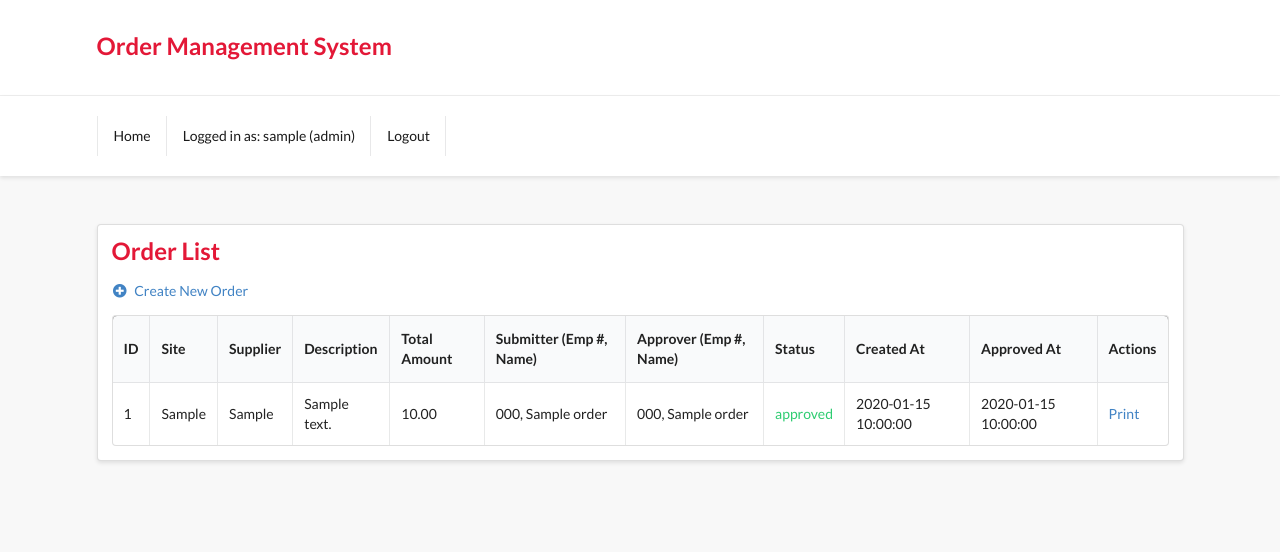
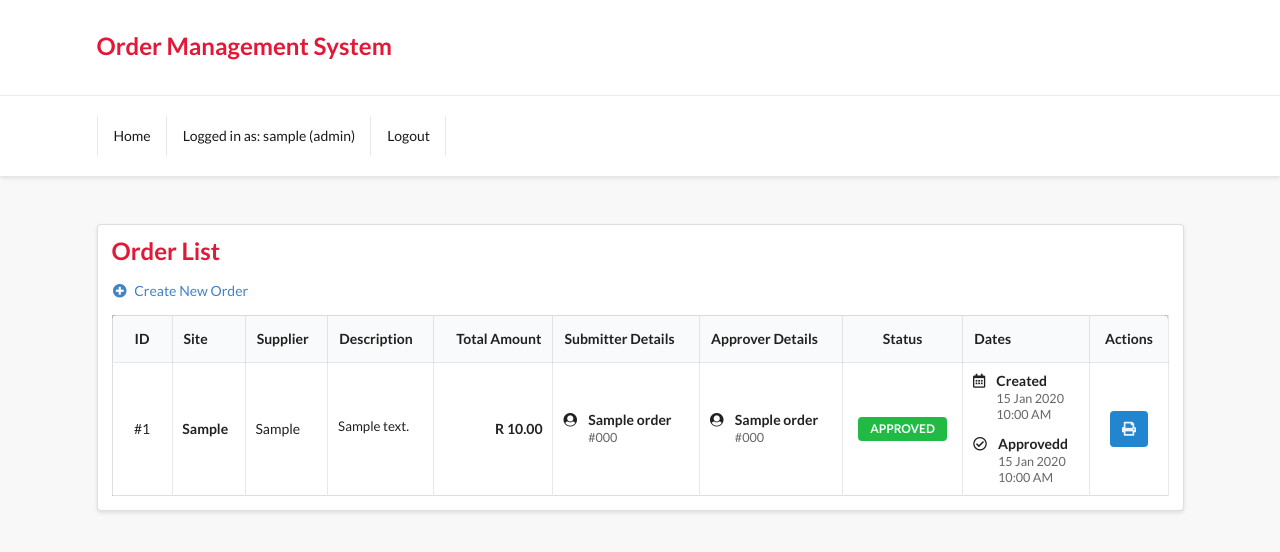
Before and after one commit to DDP88Code/order-management-system, a Flask app: page / in a window 1280 px wide. Shown: the top 552 px of the page. Run offline with Flask 3, Linux system fonts and the light colour scheme; a user stored in the database is signed in; tables that the repository leaves empty hold one stand-in row (values such as "Sample post").

Commit message:
Improve order list UI: Fix site display, enhance description formatting, and improve overall table layout

```diff
--- a/templates/index.html
+++ b/templates/index.html
@@ -11,69 +11,116 @@
     </a>
   </div>
 
-  <table class="ui celled table" style="margin-top: 1rem;">
+  <table class="ui celled structured table" style="margin-top: 1rem;">
     <thead>
       <tr style="background-color: var(--tiger-black); color: white;">
-        <th>ID</th>
+        <th class="center aligned" style="width: 60px;">ID</th>
         <th>Site</th>
         <th>Supplier</th>
         <th>Description</th>
-        <th>Total Amount</th>
-        <th>Submitter (Emp #, Name)</th>
-        <th>Approver (Emp #, Name)</th>
-        <th>Status</th>
-        <th>Created At</th>
-        <th>Approved At</th>
-        <th>Actions</th>
+        <th class="right aligned">Total Amount</th>
+        <th>Submitter Details</th>
+        <th>Approver Details</th>
+        <th class="center aligned">Status</th>
+        <th>Dates</th>
+        <th class="center aligned">Actions</th>
       </tr>
     </thead>
     <tbody>
       {% for order in orders %}
       <tr>
-        <td>{{ order.id }}</td>
-        <td>{{ order.submitter }}</td>
+        <td class="center aligned">#{{ order.id }}</td>
+        <td><strong>{{ order.site }}</strong></td>
         <td>{{ order.supplier }}</td>
-        <td style="white-space: pre-wrap;">{{ order.description }}</td>
-        <td>{{ "{:.2f}".format(order.amount) }}</td>
+        <td>
+          <div class="order-description" style="max-height: 150px; overflow-y: auto;">
+            {% for line in order.description.split('\n') %}
+              {% if line.strip() %}
+                <div class="description-line" style="margin-bottom: 0.5em;">
+                  {{ line }}
+                </div>
+              {% endif %}
+            {% endfor %}
+          </div>
+        </td>
+        <td class="right aligned">
+          <strong>R {{ "{:,.2f}".format(order.amount) }}</strong>
+        </td>
         <td>
           {% if order.submitter_emp_number and order.submitter_emp_name %}
-            {{ order.submitter_emp_number }}, {{ order.submitter_emp_name }}
+            <div class="ui list">
+              <div class="item">
+                <i class="user circle icon"></i>
+                <div class="content">
+                  <div class="header">{{ order.submitter_emp_name }}</div>
+                  <div class="description">#{{ order.submitter_emp_number }}</div>
+                </div>
+              </div>
+            </div>
           {% else %}
-            N/A
+            <em>N/A</em>
           {% endif %}
         </td>
         <td>
           {% if order.approver_emp_number and order.approver_emp_name %}
-            {{ order.approver_emp_number }}, {{ order.approver_emp_name }}
+            <div class="ui list">
+              <div class="item">
+                <i class="user circle icon"></i>
+                <div class="content">
+                  <div class="header">{{ order.approver_emp_name }}</div>
+                  <div class="description">#{{ order.approver_emp_number }}</div>
+                </div>
+              </div>
+            </div>
           {% else %}
-            N/A
+            <em>N/A</em>
+          {% endif %}
+        </td>
+        <td class="center aligned">
+          {% if order.status == 'pending' %}
+            <div class="ui yellow label">PENDING</div>
+          {% elif order.status == 'approved' %}
+            <div class="ui green label">APPROVED</div>
+          {% elif order.status == 'declined' %}
+            <div class="ui red label">DECLINED</div>
+          {% else %}
+            <div class="ui grey label">{{ order.status | upper }}</div>
           {% endif %}
         </td>
         <td>
-          {% if order.status == 'pending' %}
-            <span style="color: var(--tiger-red);">{{ order.status }}</span>
-          {% elif order.status == 'approved' %}
-            <span style="color: #2ecc71;">{{ order.status }}</span>
-          {% elif order.status == 'declined' %}
-            <span style="color: #e74c3c;">{{ order.status }}</span>
-          {% else %}
-            {{ order.status }}
-          {% endif %}
+          <div class="ui list">
+            <div class="item">
+              <i class="calendar alternate outline icon"></i>
+              <div class="content">
+                <div class="header">Created</div>
+                <div class="description">{{ order.created_at.strftime('%d %b %Y') }}<br>{{ order.created_at.strftime('%I:%M %p') }}</div>
+              </div>
+            </div>
+            {% if order.approved_at %}
+            <div class="item">
+              <i class="check circle outline icon"></i>
+              <div class="content">
+                <div class="header">{{ order.status | title }}d</div>
+                <div class="description">{{ order.approved_at.strftime('%d %b %Y') }}<br>{{ order.approved_at.strftime('%I:%M %p') }}</div>
+              </div>
+            </div>
+            {% endif %}
+          </div>
         </td>
-        <td>{{ order.created_at.strftime('%Y-%m-%d %H:%M:%S') }}</td>
-        <td>
-          {% if order.approved_at %}
-            {{ order.approved_at.strftime('%Y-%m-%d %H:%M:%S') }}
-          {% else %}
-            Not Approved
-          {% endif %}
-        </td>
-        <td>
-          {% if order.status == 'pending' and ((order.submitter_role == 'Admin' and current_user.role == 'Manager') or (order.submitter_role == 'Manager' and current_user.role == 'Admin')) %}
-            <button class="ui tiger-button approve-btn" data-order-id="{{ order.id }}">Approve</button>
-            <button class="ui tiger-button secondary decline-btn" data-order-id="{{ order.id }}">Decline</button>
-          {% endif %}
-          <a href="{{ url_for('print_order', order_id=order.id) }}" class="ui tiger-button">Print</a>
+        <td class="center aligned">
+          <div class="ui icon buttons">
+            {% if order.status == 'pending' and ((order.submitter_role == 'Admin' and current_user.role == 'Manager') or (order.submitter_role == 'Manager' and current_user.role == 'Admin')) %}
+              <button class="ui green icon button approve-btn" data-order-id="{{ order.id }}" title="Approve">
+                <i class="check icon"></i>
+              </button>
+              <button class="ui red icon button decline-btn" data-order-id="{{ order.id }}" title="Decline">
+                <i class="times icon"></i>
+              </button>
+            {% endif %}
+            <a href="{{ url_for('print_order', order_id=order.id) }}" class="ui blue icon button" title="Print">
+              <i class="print icon"></i>
+            </a>
+          </div>
         </td>
       </tr>
       {% endfor %}
@@ -198,4 +245,47 @@
     });
   });
 </script>
+
+<style>
+.order-description {
+  font-size: 0.95em;
+  line-height: 1.4;
+}
+
+.description-line {
+  padding: 4px 0;
+  border-bottom: 1px solid #f0f0f0;
+}
+
+.description-line:last-child {
+  border-bottom: none;
+}
+
+.ui.table td {
+  padding: 0.7em !important;
+}
+
+.ui.list .item {
+  margin-bottom: 0.5em;
+}
+
+.ui.list .item:last-child {
+  margin-bottom: 0;
+}
+
+.ui.list .item .header {
+  font-weight: 600;
+  margin-bottom: 2px;
+}
+
+.ui.list .item .description {
+  color: #666;
+  font-size: 0.9em;
+}
+
+.ui.label {
+  font-weight: 600;
+  padding: 0.5em 1em;
+}
+</style>
 {% endblock %}
```
